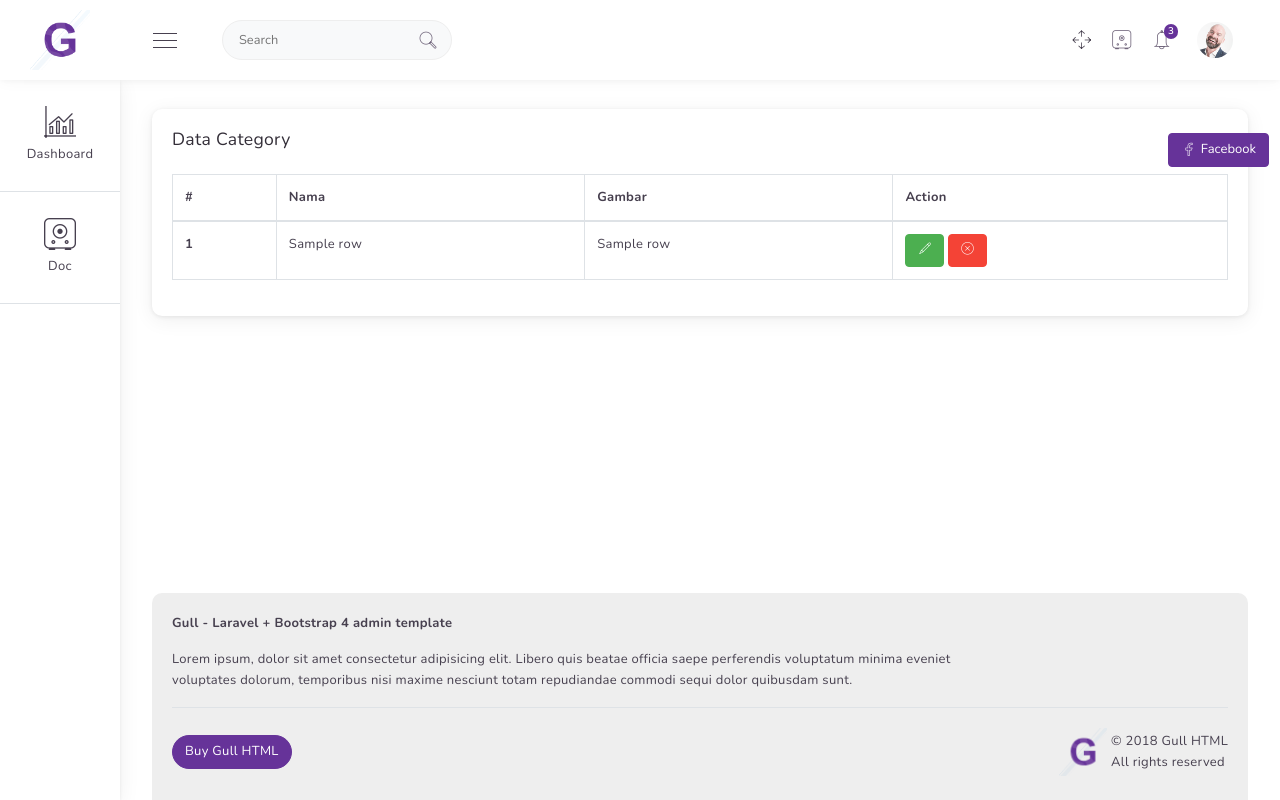
After one commit to mrefawaladam/eccomece-wiht-flask, a Flask app: template app/templates/backend/pages/category/index.html in a window 1280 px wide. The commit adds this page. Run offline with Flask 2, Linux system fonts and the light colour scheme; the template is opened without the code that fills it: most values are stand-ins (such as "Sample title", 1, 10 or a date in 2020); parts of the project's set-up code (start-up, migrations or seed data) failed here and were passed over; some libraries are stand-ins or nearby versions; some web fonts are replaced.

Commit message:
buat category

```diff
--- a/app/__init__.py
+++ b/app/__init__.py
@@ -40,3 +40,4 @@ db = init_connection_engine()
 # This also means that we need to place this import here
 # pylint: disable=cyclic-import, wrong-import-position
 from app.views import tes,users
+from app.views.backend import dashboard,category
--- a/app/templates/admin/layouts/app.html
+++ b/app/templates/backend/layouts/app.html
@@ -5,7 +5,8 @@
     <meta charset="UTF-8">
     <meta name="viewport" content="width=device-width,initial-scale=1">
     <meta http-equiv="X-UA-Compatible" content="ie=edge">
-    <title>Gull - Laravel + Bootstrap 4 admin template</title>
+    <title> {% block title %}{% endblock %} </title>
+    {% block css %}{% endblock %}
     <link href="https://fonts.googleapis.com/css?family=Nunito:300,400,400i,600,700,800,900" rel="stylesheet">
     <link rel="stylesheet" href="{{ url_for('static', filename='backend/styles/css/themes/lite-purple.min.css') }}">
     <link rel="stylesheet" href="{{ url_for('static', filename='backend/styles/vendor/perfect-scrollbar.css') }}">
@@ -139,7 +140,7 @@
 
                         <div class="dropdown-menu dropdown-menu-right" aria-labelledby="userDropdown">
                             <div class="dropdown-header">
-                                <i class="i-Lock-User mr-1"></i> Timothy Carlson
+                                <i class="i-Lock-User mr-1"></i> {{session['name']}}
                             </div>
                             <a class="dropdown-item">Account settings</a>
                             <a class="dropdown-item">Billing history</a>
@@ -203,6 +204,7 @@
                 <div class="separator-breadcrumb border-top"></div>
 
                 <!-- content goes here -->
+                {% block content %}{% endblock %}
 
 
             </div>
@@ -385,6 +387,7 @@
     <script src="{{ url_for('static', filename='backend/js/vendor/perfect-scrollbar.min.js') }}"></script>
     <script src="{{ url_for('static', filename='backend/js/es5/script.min.js') }}"></script>
     <script src="{{ url_for('static', filename='backend/js/es5/sidebar.large.script.min.js') }}"></script>
+    {% block script %}{% endblock %}
 
 </body>
 
--- /dev/null
+++ b/app/templates/backend/pages/category/index.html
@@ -0,0 +1,95 @@
+{% extends "backend/layouts/app.html" %}
+<!-- template title -->
+{% block title %}
+Category
+{% endblock %}
+<!-- end template -->
+
+<!-- template css -->
+{% block css %}
+<link rel="stylesheet" href="{{ url_for('static', filename='backend/styles/vendor/datatables.min.css') }}">
+
+{% endblock %}
+<!-- end template -->
+
+<!-- tempalte content -->
+{% block content %}
+<div class="row">
+    <div class="col-md-12 mb-3">
+        <div class="card text-left">
+
+            <div class="card-body">
+                <div class="row">
+                    <div class="col-md-2">
+                        <h4 class="card-title">Data Category</h4>
+                    </div>
+                    <div class="col-md-9"> </div>
+                    <div class="col-md-1 ">
+                        <button type="button" class="btn btn-primary ml-auto btn-icon m-1">
+                            <span class="ul-btn__icon"><i class="i-Facebook-2"></i></span>
+                            <span class="ul-btn__text">Facebook</span>
+                        </button>
+
+                    </div>
+                </div>
+                <div class="table-responsive">
+                    <table class="table table-bordered" id="myTable">
+                        <thead>
+                            <tr>
+                                <th scope="col">#</th>
+                                <th scope="col">Nama</th>
+                                <th scope="col">Gambar</th>
+                                <th scope="col">Action</th>
+                            </tr>
+                        </thead>
+                        <tbody>
+                            {% for row in container %}
+
+                            <tr>
+                                <th scope="row">{{ row[0] }}</th>
+                                <td>
+                                    {{ row[1] }}
+                                </td>
+                                <td>
+                                    {{ row[1] }}
+                                </td>
+
+                                <td>
+                                    <button type="button" class="btn btn-success ">
+                                    <i class="nav-icon i-Pen-2 "></i>
+                                </button>
+                                    <button type="button" class="btn btn-danger ">
+                                    <i class="nav-icon i-Close-Window "></i>
+                                </button>
+                                </td>
+                            </tr>
+                            {% endfor %}
+
+                        </tbody>
+                    </table>
+                </div>
+
+
+            </div>
+        </div>
+    </div>
+
+</div>
+{% endblock %}
+<!-- end template -->
+
+<!-- template scritp -->
+
+{% block script %}
+<script src="{{ url_for('static', filename='backend/js/vendor/datatables.min.js' )}}"></script>
+<script src="{{ url_for('static', filename='backend/js/datatables.script.js') }}"></script>
+
+<script>
+    $(document).ready( function () {
+    $('#myTable').DataTable();
+    } );
+</script>
+
+{% endblock %}
+
+<!-- end template -->
--- a/main.py
+++ b/main.py
@@ -1,4 +1,5 @@
 from app import app
 
 if __name__ == '__main__':
+
 	app.run(debug = True)
--- a/requirements.txt
+++ b/requirements.txt
@@ -10,3 +10,4 @@ PyYAML==5.4.1
 SQLAlchemy==1.4.1
 Werkzeug==1.0.1
 bcrypt==3.1.7
+werkzeug==2.0.2
```
Also changed, not shown: app/views/backend/category.py (added, +24 -0 lines), app/views/backend/dashboard.py (added, +10 -0 lines), app/views/users.py (+20 -18 lines), app/static/backend/styles/css/themes/lite-purple.css, app/views/backend/__init__.py (added).
